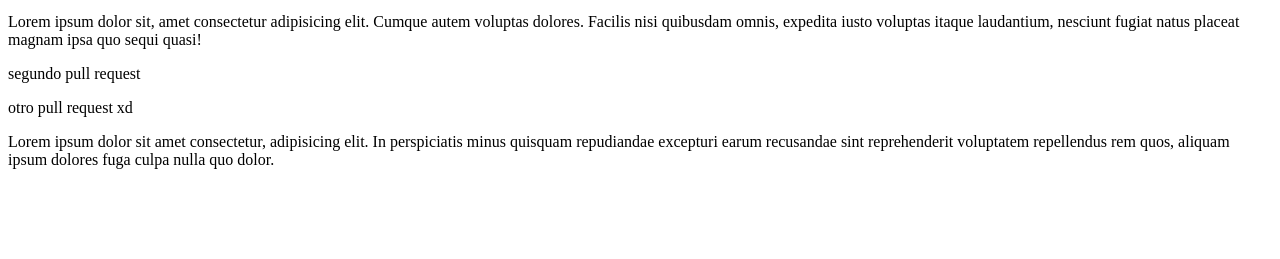
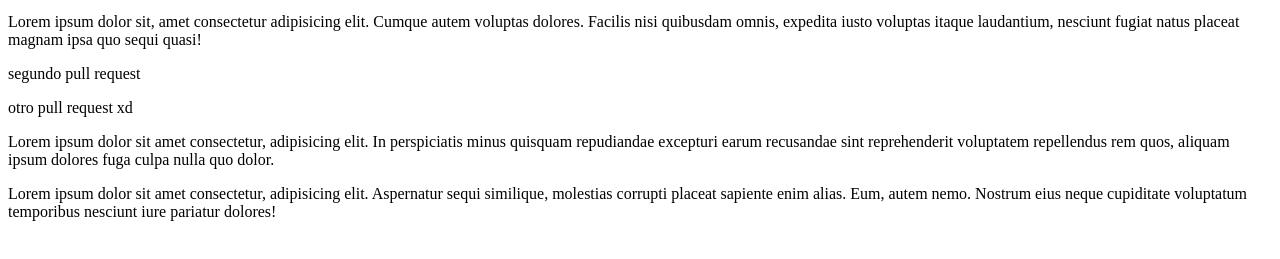
Before and after one commit to SebastianGanoza21/Prueba1, a plain HTML site: page index.html in a window 1280 px wide. Shown: the part 101-360 px from the top of the page. Drawn offline with Linux system fonts and the light colour scheme.

Commit message:
ultimo pull

```diff
--- a/index.html
+++ b/index.html
@@ -18,5 +18,8 @@
 
 
     <p>Lorem ipsum dolor sit amet consectetur, adipisicing elit. In perspiciatis minus quisquam repudiandae excepturi earum recusandae sint reprehenderit voluptatem repellendus rem quos, aliquam ipsum dolores fuga culpa nulla quo dolor.</p>
+
+
+    <p>Lorem ipsum dolor sit amet consectetur, adipisicing elit. Aspernatur sequi similique, molestias corrupti placeat sapiente enim alias. Eum, autem nemo. Nostrum eius neque cupiditate voluptatum temporibus nesciunt iure pariatur dolores!</p>
 </body>
 </html>
```
